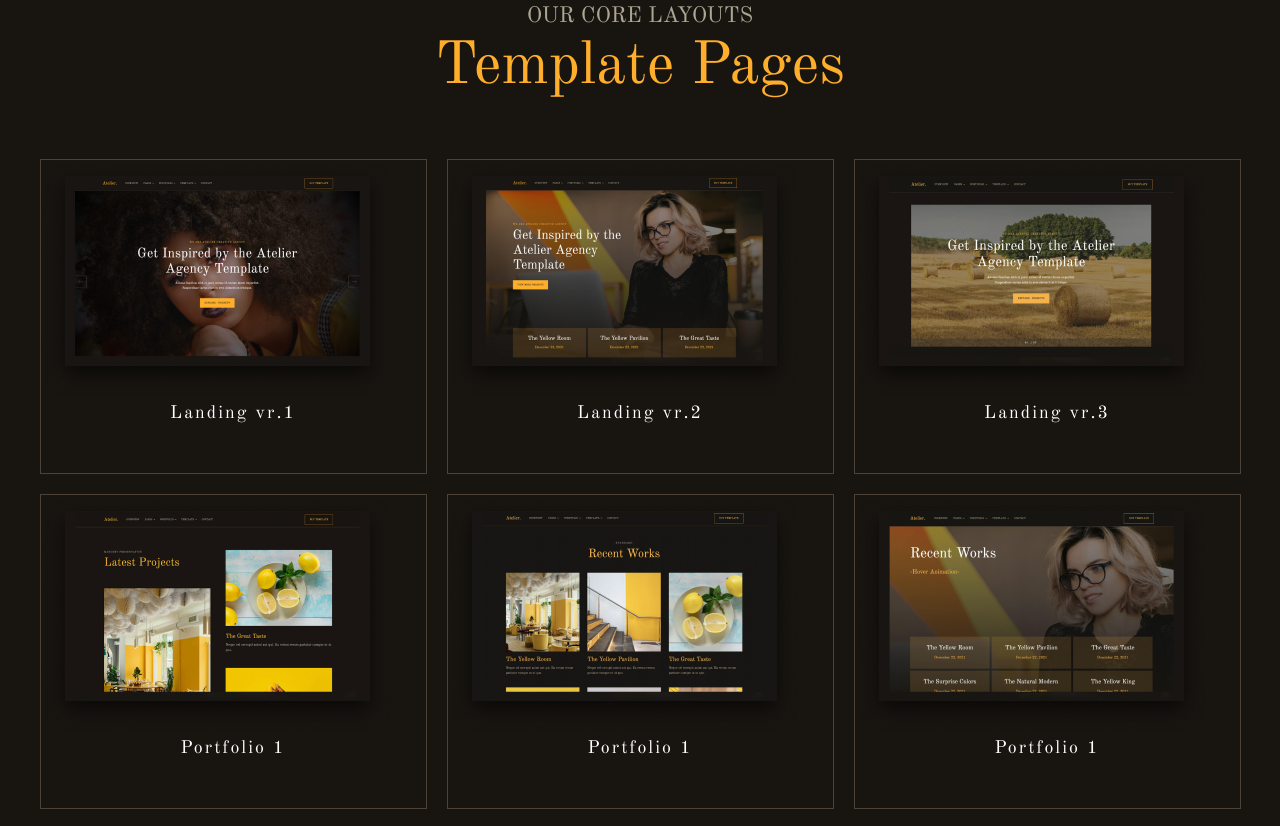
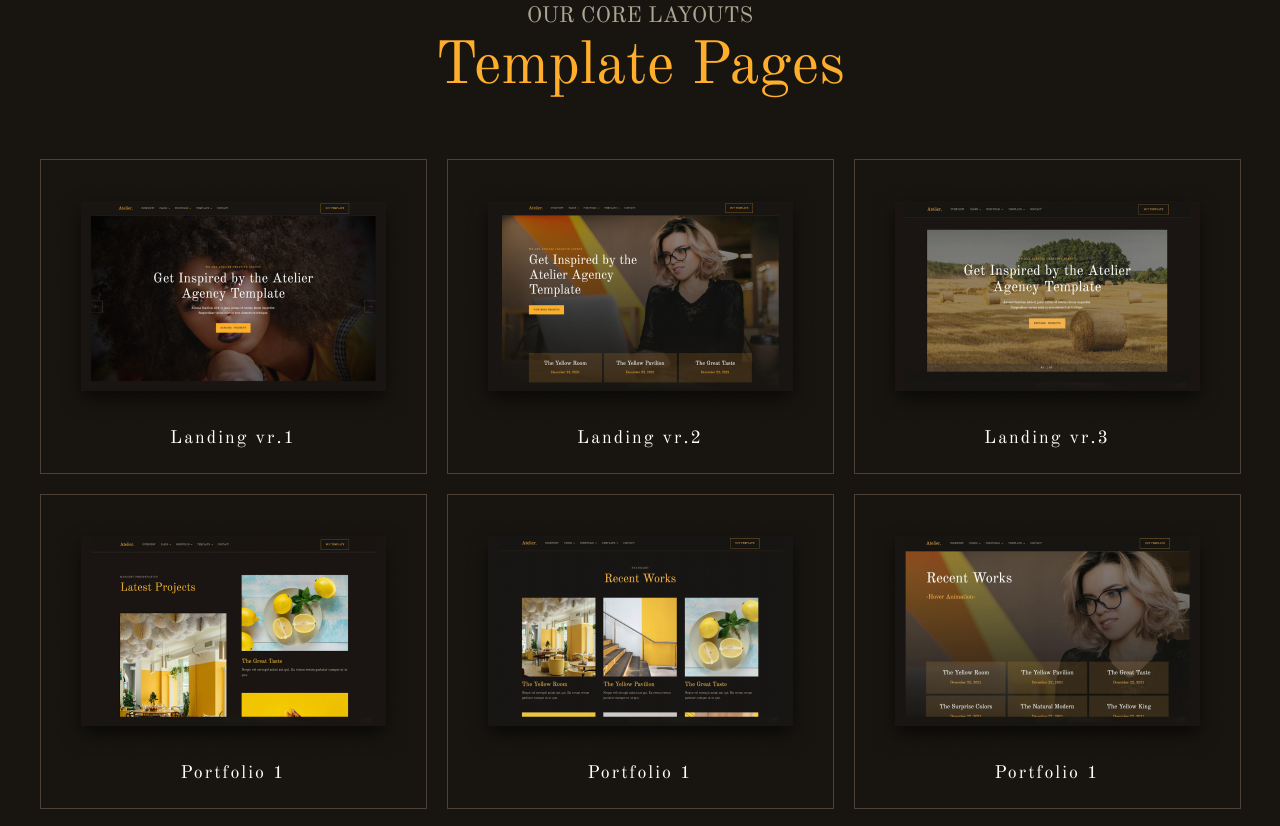
Before and after one commit to maximmc911/Atelier, a plain HTML site: page app/index.html in a window 1280 px wide. Shown: the part 769-1595 px from the top of the page. Drawn offline with nearby package versions, Linux system fonts and the light colour scheme.

Commit message:
деструктизация

```diff
--- a/app/css/style.css
+++ b/app/css/style.css
@@ -160,6 +160,11 @@ text-align: center;
     background: #181511;
     height: 315px;
     width: 387px;
+    display: flex;
+    justify-content: center;
+    flex-direction: column;
+    align-items: center;
+ /*    padding: 20px; */
 
 
 }
--- a/app/js/index.js
+++ b/app/js/index.js
@@ -32,14 +32,14 @@ console.log(cardsPortfolio);
 const parentDiv = document.querySelector(`.main__cards`);
 
 const writeCard = (cardsPortfolio , parentDiv) => {
-    parentDiv.innerHTML = cardsPortfolio.map ((card) =>
+    parentDiv.innerHTML = cardsPortfolio.map (({img, name}) =>
         `
         <div class="card">
         <div class="card__img">
-            <img src="${card.img}" alt="">
+            <img src="${img}" alt="">
         </div>
         <div class="card__item">
-            <p>${card.name}</p>
+            <p>${name}</p>
         </div>
 
     </div>
```
